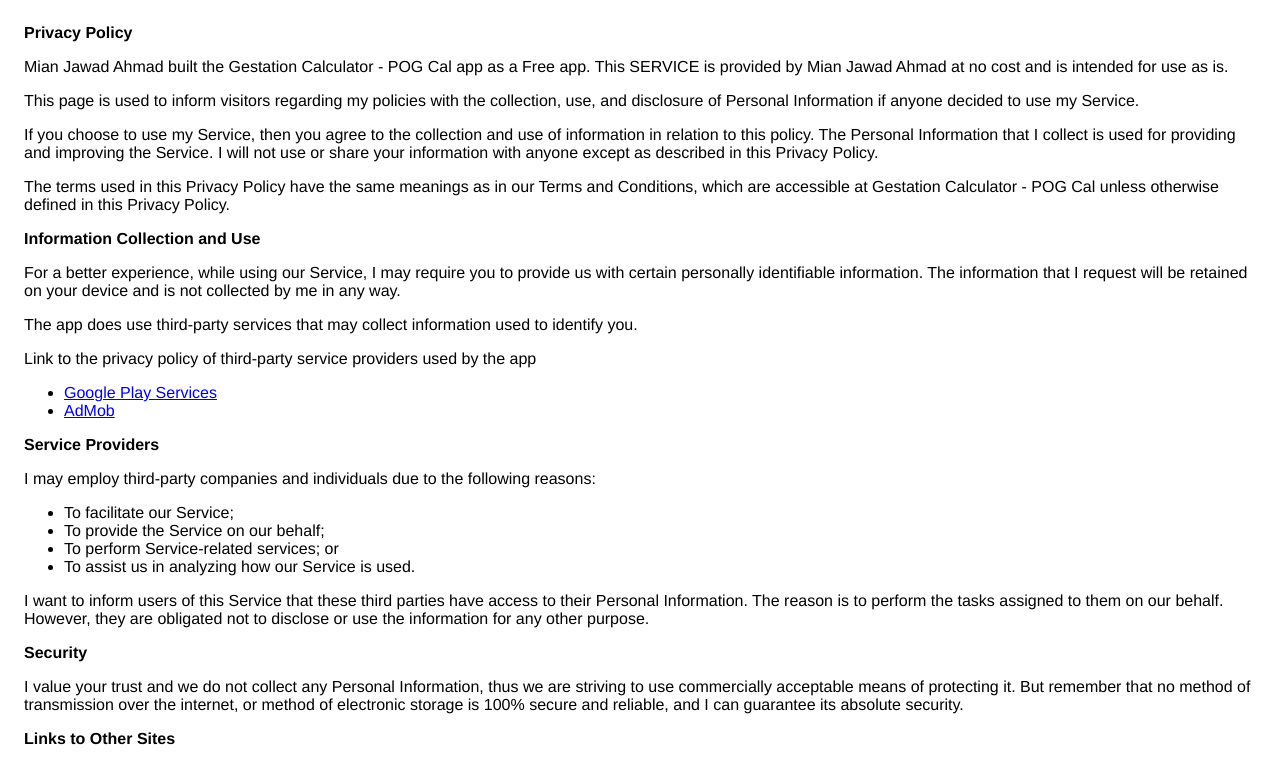
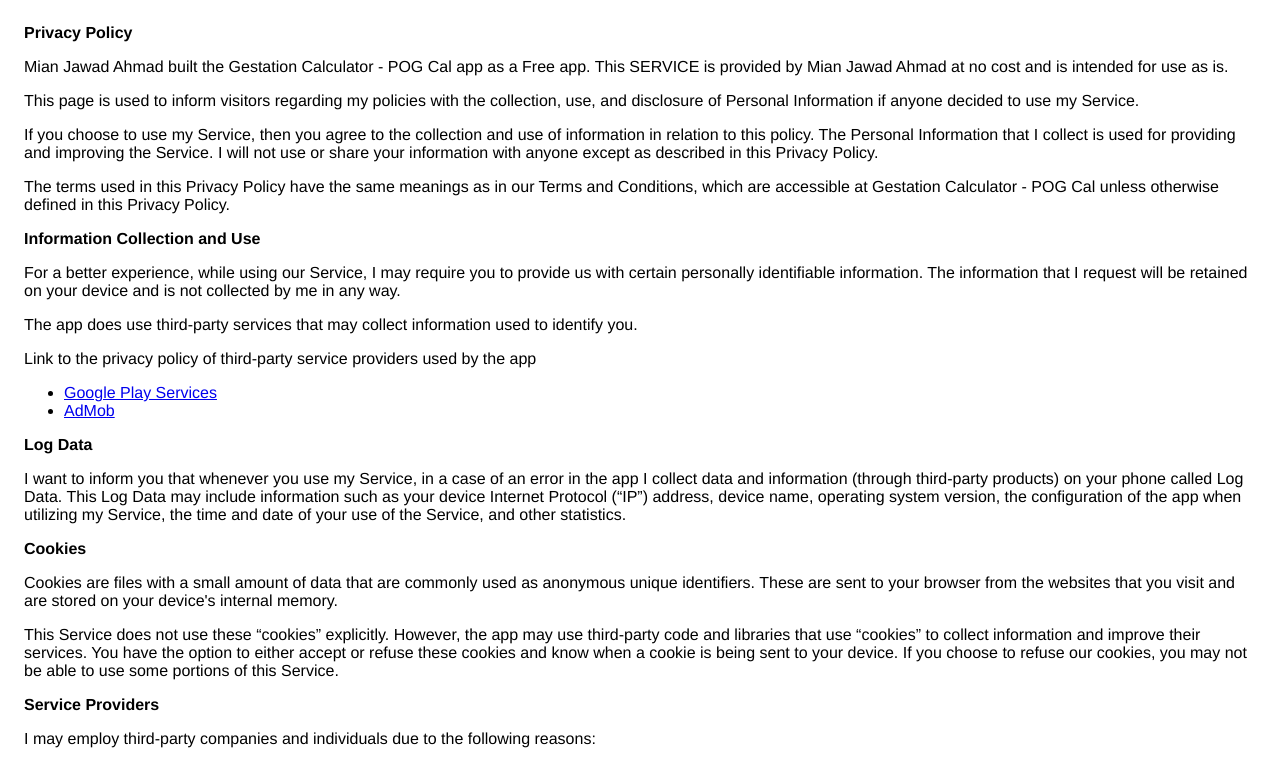
Before and after one commit to app-developer-link/Gestation-Calculator-privacy, a plain HTML site: page index.html in a window 1280 px wide. Shown: the top 761 px of the page. Drawn offline with Linux system fonts and the light colour scheme.

Commit message:
Update index.html

```diff
--- a/index.html
+++ b/index.html
@@ -37,8 +37,34 @@
                   </p> <p>
                     Link to the privacy policy of third-party service providers used
                     by the app
+
                   </p> <ul><li><a href="https://www.google.com/policies/privacy/" target="_blank" rel="noopener noreferrer">Google Play Services</a></li><li><a href="https://support.google.com/admob/answer/6128543?hl=en" target="_blank" rel="noopener noreferrer">AdMob</a></li><!----><!----><!----><!----><!----><!----><!----><!----><!----><!----><!----><!----><!----><!----><!----><!----><!----><!----><!----><!----><!----><!----><!----><!----><!----><!----></ul></div>
-                </p> <p><strong>Service Providers</strong></p> <p>
+
+<p><strong>Log Data</strong></p> <p>
+                  I want to inform you that whenever you
+                  use my Service, in a case of an error in the app
+                  I collect data and information (through third-party
+                  products) on your phone called Log Data. This Log Data may
+                  include information such as your device Internet Protocol
+                  (“IP”) address, device name, operating system version, the
+                  configuration of the app when utilizing my Service,
+                  the time and date of your use of the Service, and other
+                  statistics.
+                </p> <p><strong>Cookies</strong></p> <p>
+                  Cookies are files with a small amount of data that are
+                  commonly used as anonymous unique identifiers. These are sent
+                  to your browser from the websites that you visit and are
+                  stored on your device's internal memory.
+                </p> <p>
+                  This Service does not use these “cookies” explicitly. However,
+                  the app may use third-party code and libraries that use
+                  “cookies” to collect information and improve their services.
+                  You have the option to either accept or refuse these cookies
+                  and know when a cookie is being sent to your device. If you
+                  choose to refuse our cookies, you may not be able to use some
+                  portions of this Service.
+
+</p> <p><strong>Service Providers</strong></p> <p>
                   I may employ third-party companies and
                   individuals due to the following reasons:
                 </p> <ul><li>To facilitate our Service;</li> <li>To provide the Service on our behalf;</li> <li>To perform Service-related services; or</li> <li>To assist us in analyzing how our Service is used.</li></ul> <p>
```
